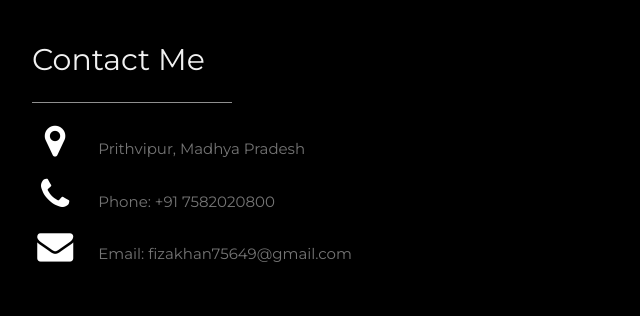
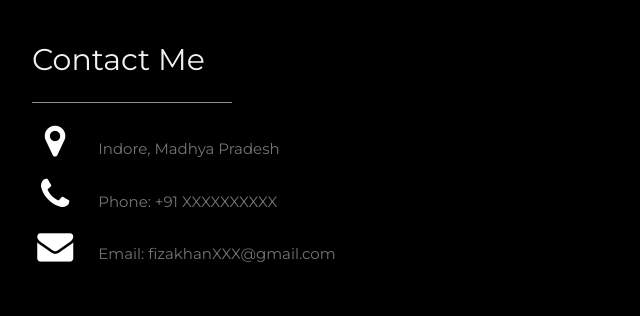
Before and after one commit to Fiza0302/Portfolio, a plain HTML site: page index.html in a window 1280 px wide. Shown: the part 4740-5056 px from the top of the page, 178-818 px from the left. Drawn offline with nearby package versions, Linux system fonts and the light colour scheme.

Commit message:
Update index.html

```diff
--- a/index.html
+++ b/index.html
@@ -154,9 +154,9 @@ body, h1,h2,h3,h4,h5,h6 {font-family: "Montserrat", sans-serif}
     <hr style="width:200px" class="w3-opacity">
 
     <div class="w3-section">
-      <p><i class="fa fa-map-marker fa-fw w3-text-white w3-xxlarge w3-margin-right"></i> Prithvipur, Madhya Pradesh</p>
-      <p><i class="fa fa-phone fa-fw w3-text-white w3-xxlarge w3-margin-right"></i> Phone: +91 7582020800</p>
-      <p><i class="fa fa-envelope fa-fw w3-text-white w3-xxlarge w3-margin-right"> </i> Email: fizakhan75649@gmail.com</p>
+      <p><i class="fa fa-map-marker fa-fw w3-text-white w3-xxlarge w3-margin-right"></i> Indore, Madhya Pradesh</p>
+      <p><i class="fa fa-phone fa-fw w3-text-white w3-xxlarge w3-margin-right"></i> Phone: +91 XXXXXXXXXX</p>
+      <p><i class="fa fa-envelope fa-fw w3-text-white w3-xxlarge w3-margin-right"> </i> Email: fizakhanXXX@gmail.com</p>
     </div><br>
     <p>Let's get in touch. Send me a message:</p>
 
@@ -178,8 +178,8 @@ body, h1,h2,h3,h4,h5,h6 {font-family: "Montserrat", sans-serif}
   <footer class="w3-content w3-padding-64 w3-text-grey w3-xlarge">
     <a href="https://www.facebook.com/profile.php?id=100037102698532"><i class="fa fa-facebook-official w3-hover-opacity"></i></a>
 
-    <a href="https://www.instagram.com/fizakhan0302/?hl=en"><i class="fa fa-instagram w3-hover-opacity"></i></a>
-    <a href="https://github.com/Fiza0302/Major-Project"><i class="fa fa-github w3-hover-opacity"></i></a>
+    <a href=""><i class="fa fa-instagram w3-hover-opacity"></i></a>
+    <a href=""><i class="fa fa-github w3-hover-opacity"></i></a>
     <a href="https://www.linkedin.com/in/fiza-khan-120216253/"><i class="fa fa-linkedin w3-hover-opacity"></i></a>
 
 
```
